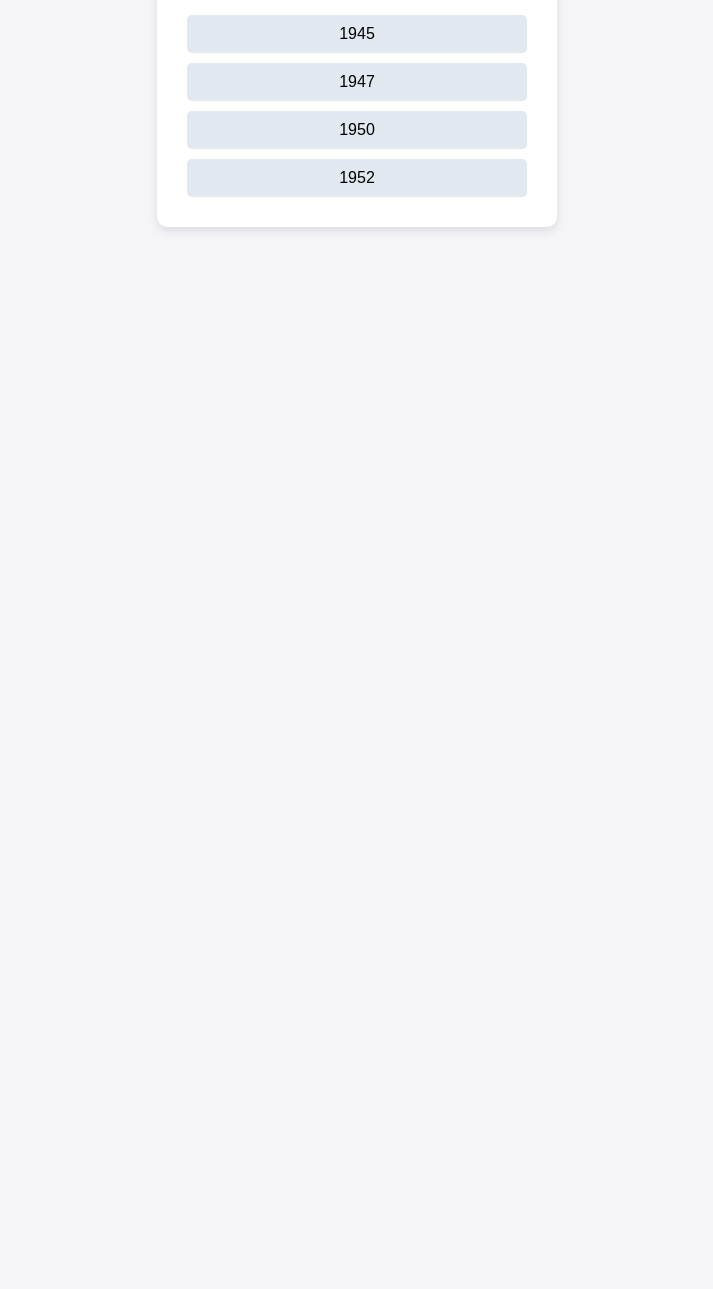
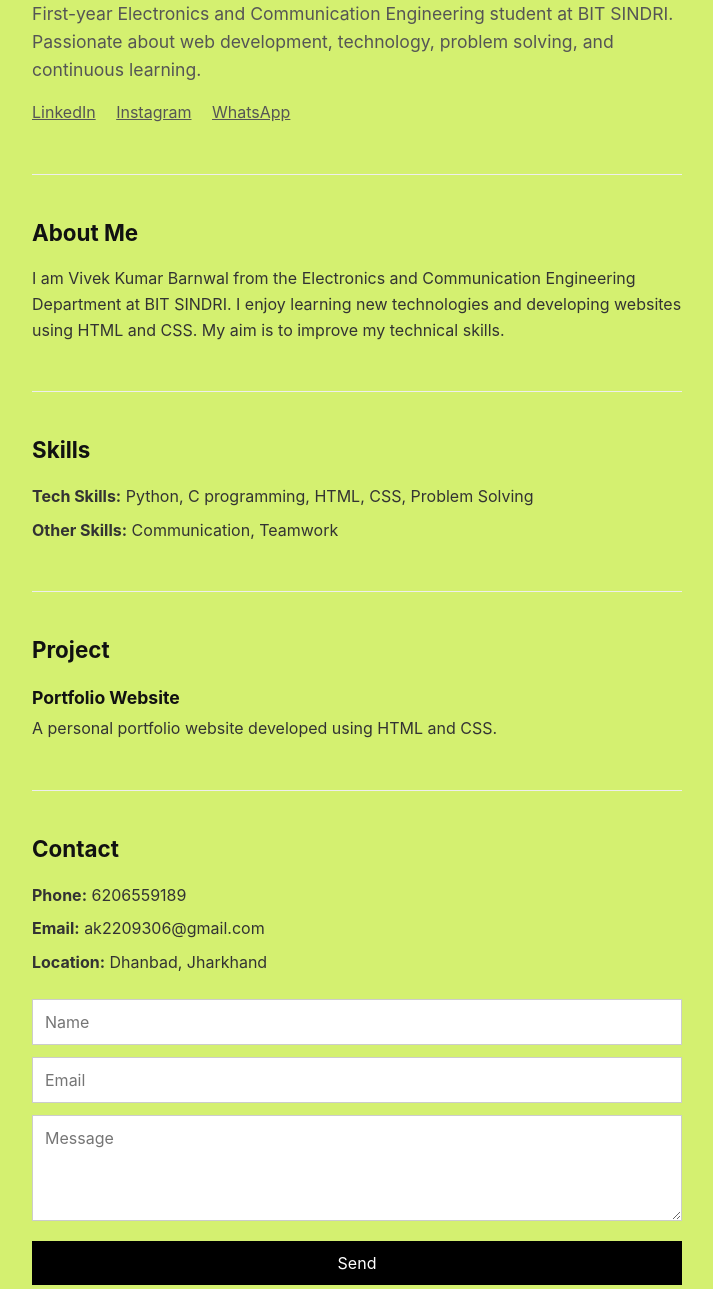
Before and after one commit to VivekBarnwal487/Vivek.github.io, a plain HTML site: page index.html in a window 1280 px wide. Shown: the part 346-1635 px from the top of the page, without its empty margins (283-996 px from the left). Before the commit the page ends 800 px from the top, so only its background shows below. Drawn offline with Linux system fonts and the light colour scheme.

Commit message:
Add files via upload

```diff
--- a/index.html
+++ b/index.html
@@ -3,26 +3,73 @@
 <head>
     <meta charset="UTF-8">
     <meta name="viewport" content="width=device-width, initial-scale=1.0">
-    <title>Interactive Quiz App</title>
+    <title>Resume</title>
     <link rel="stylesheet" href="style.css">
 </head>
 <body>
 
-    <div class="quiz-container">
-        <div id="quiz-screen">
-            <h2 id="question-text">Question goes here</h2>
-            <div id="answer-buttons">
+    <nav>
+        <div class="logo">Vivek Kumar Barnwal</div>
+        <div class="links">
+            <a href="#about">About</a>
+            <a href="#skills">Skills</a>
+            <a href="#projects">Projects</a>
+            <a href="#contact">Contact</a>
+        </div>
+    </nav>
+
+    <header>
+        <img src="profile.jpg.jpeg" alt="Vivek Kumar Barnwal" class="profile-pic">
+        <h1>Vivek Kumar Barnwal</h1>
+        <p>First-year Electronics and Communication Engineering student at BIT SINDRI. Passionate about web development, technology, problem solving, and continuous learning.</p>
+        <div class="socials">
+            <a href="https://www.linkedin.com/in/vivek-kumar-barnwal-47a9b438a?utm_source=share&utm_campaign=share_via&utm_content=profile&utm_medium=android_app" target="_blank">LinkedIn</a>
+            <a href="https://www.instagram.com/vivek_barnwal1?igsh=MWw2ZmhuczQ3ZzZydA==" target="_blank">Instagram</a>
+            <a href="https://wa.me/qr/ZOGYWNBVVCHZF1" target="_blank">WhatsApp</a>
+        </div>
+    </header>
+
+    <main>
+        <section id="about">
+            <h2>About Me</h2>
+            <p>I am Vivek Kumar Barnwal from the Electronics and Communication Engineering Department at BIT SINDRI. I enjoy learning new technologies and developing websites using HTML and CSS. My aim is to improve my technical skills.</p>
+        </section>
+
+        <section id="skills">
+            <h2>Skills</h2>
+            <p><strong>Tech Skills:</strong> Python, C programming, HTML, CSS, Problem Solving</p>
+            <p><strong>Other Skills:</strong> Communication, Teamwork</p>
+        </section>
+
+        <section id="projects">
+            <h2>Project</h2>
+            <div class="project-list">
+                <div class="project">
+                    <h3>Portfolio Website</h3>
+                    <p>A personal portfolio website developed using HTML and CSS.</p>
                 </div>
-            <button id="next-btn" class="hidden">Next Question</button>
-        </div>
+            </div>
+        </section>
 
-        <div id="score-screen" class="hidden">
-            <h2>Quiz Completed!</h2>
-            <p>Your score: <span id="score">0</span> out of <span id="total">0</span></p>
-            <button id="restart-btn">Restart Quiz</button>
-        </div>
-    </div>
+        <section id="contact">
+            <h2>Contact</h2>
+            <div class="contact-info">
+                <p><strong>Phone:</strong> <a href="tel:+916206559189">6206559189</a></p>
+                <p><strong>Email:</strong> <a href="mailto:ak2209306@gmail.com">ak2209306@gmail.com</a></p>
+                <p><strong>Location:</strong> Dhanbad, Jharkhand</p>
+            </div>
+            <form>
+                <input type="text" placeholder="Name" required>
+                <input type="email" placeholder="Email" required>
+                <textarea placeholder="Message" rows="4" required></textarea>
+                <button type="submit">Send</button>
+            </form>
+        </section>
+    </main>
 
-    <script src="script.js"></script>
+    <footer>
+        <p>&copy; 2026 Vivek Kumar Barnwal</p>
+    </footer>
+
 </body>
 </html>
--- a/style.css
+++ b/style.css
@@ -1,79 +1,140 @@
 * {
-    box-sizing: border-box;
     margin: 0;
     padding: 0;
-    font-family: Arial, sans-serif;
+    box-sizing: border-box;
+    font-family: -apple-system, BlinkMacSystemFont, "Segoe UI", Roboto, sans-serif;
 }
 
 body {
-    background-color: #f4f4f9;
-    display: flex;
-    justify-content: center;
-    align-items: center;
-    height: 100vh;
+    background: hsl(73, 81%, 69%);
+    color: #111111;
+    line-height: 1.6;
+    padding: 0 1.5rem;
 }
 
-.quiz-container {
-    background: white;
-    padding: 30px;
-    border-radius: 10px;
-    box-shadow: 0 4px 10px rgba(0,0,0,0.1);
-    width: 400px;
-    text-align: center;
+nav, header, main, footer {
+    max-width: 650px;
+    margin: 0 auto;
 }
 
-h2 {
-    margin-bottom: 20px;
-    color: #333;
+nav {
+    display: flex;
+    justify-content: space-between;
+    padding: 2rem 0;
+    font-weight: 600;
 }
 
-#answer-buttons {
+nav a {
+    color: #555555;
+    text-decoration: none;
+    margin-left: 1rem;
+    font-weight: normal;
+}
+
+nav a:hover, header .socials a:hover, .contact-info a:hover {
+    color: #000000;
+}
+
+header {
+    padding: 3rem 0;
+}
+
+.profile-pic {
+    width: 120px;
+    height: 120px;
+    border-radius: 50%;
+    object-fit: cover;
+    margin-bottom: 1rem;
+    border: 1px solid #eeeeee;
+}
+header h1 {
+    font-size: 2.2rem;
+    margin-bottom: 0.5rem;
+}
+
+header p {
+    color: #555555;
+    font-size: 1.1rem;
+    margin-bottom: 1rem;
+}
+
+header .socials a {
+    color: #555555;
+    text-decoration: underline;
+    margin-right: 1rem;
+}
+
+section {
+    padding: 2.5rem 0;
+    border-top: 1px solid #eeeeee;
+}
+
+section h2 {
+    font-size: 1.4rem;
+    margin-bottom: 1rem;
+}
+
+section p {
+    color: #333333;
+    margin-bottom: 0.5rem;
+}
+
+.project-list {
     display: flex;
     flex-direction: column;
-    gap: 10px;
+    gap: 1.5rem;
 }
 
-.btn {
-    background-color: #e2e8f0;
-    border: none;
-    padding: 10px;
-    border-radius: 5px;
-    cursor: pointer;
-    font-size: 16px;
-    transition: background-color 0.2s;
+.project h3 {
+    font-size: 1.1rem;
+    margin-bottom: 0.25rem;
 }
 
-.btn:hover {
-    background-color: #cbd5e1;
+.contact-info {
+    margin-bottom: 1.5rem;
 }
 
-/* Colors for correct/wrong answers */
-.correct {
-    background-color: #86efac !important;
-    color: #166534;
+.contact-info a {
+    color: #333333;
+    text-decoration: none;
 }
 
-.wrong {
-    background-color: #fca5a5 !important;
-    color: #991b1b;
+form {
+    display: flex;
+    flex-direction: column;
+    gap: 0.75rem;
 }
 
-#next-btn, #restart-btn {
-    margin-top: 20px;
-    background-color: #3b82f6;
-    color: white;
-    border: none;
-    padding: 10px 20px;
-    border-radius: 5px;
-    cursor: pointer;
-    font-size: 16px;
+input, textarea {
     width: 100%;
+    padding: 0.75rem;
+    border: 1px solid #cccccc;
+    font-size: 1rem;
 }
 
-#next-btn:hover, #restart-btn:hover {
-    background-color: #2563eb;
+input:focus, textarea:focus {
+    border-color: #000000;
+    outline: none;
 }
 
-.hidden {
-    display: none !important;
+button {
+    background: #000000;
+    color: #ffffff;
+    padding: 0.75rem;
+    border: none;
+    font-size: 1rem;
+    cursor: pointer;
+    margin-top: 0.5rem;
 }
+
+button:hover {
+    background: #333333;
+}
+
+footer {
+    padding: 2rem 0;
+    text-align: center;
+    font-size: 0.85rem;
+    color: #777777;
+    border-top: 1px solid #eeeeee;
+}
```
Also changed, not shown: profile.jpg.jpeg (added).
